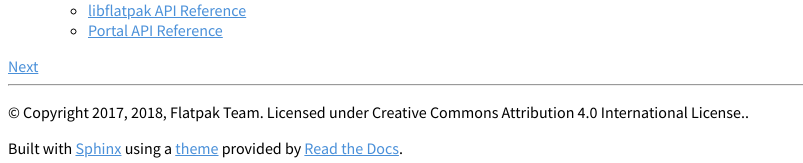
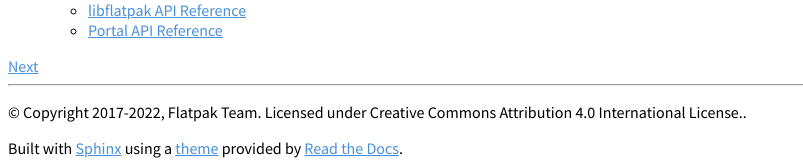
Before and after one commit to flatpak/flatpak-docs, a Sphinx documentation site: the page built from docs/index.rst, in a window 1280 px wide. Shown: the part 1624-1787 px from the top of the page, without its empty margins (0-803 px from the left). Built offline with Sphinx 7.4.7 and the Read the Docs theme 2.0.0, drawn with Linux system fonts in a browser that asks for light colours.

Commit message:
Update copyright

```diff
--- a/docs/conf.py
+++ b/docs/conf.py
@@ -47,7 +47,7 @@ master_doc = 'index'
 
 # General information about the project.
 project = 'Flatpak'
-copyright = '2017, 2018, Flatpak Team. Licensed under Creative Commons Attribution 4.0 International License.'
+copyright = '2017-2022, Flatpak Team. Licensed under Creative Commons Attribution 4.0 International License.'
 author = 'Flatpak Team'
 
 # The version info for the project you're documenting, acts as replacement for
```
